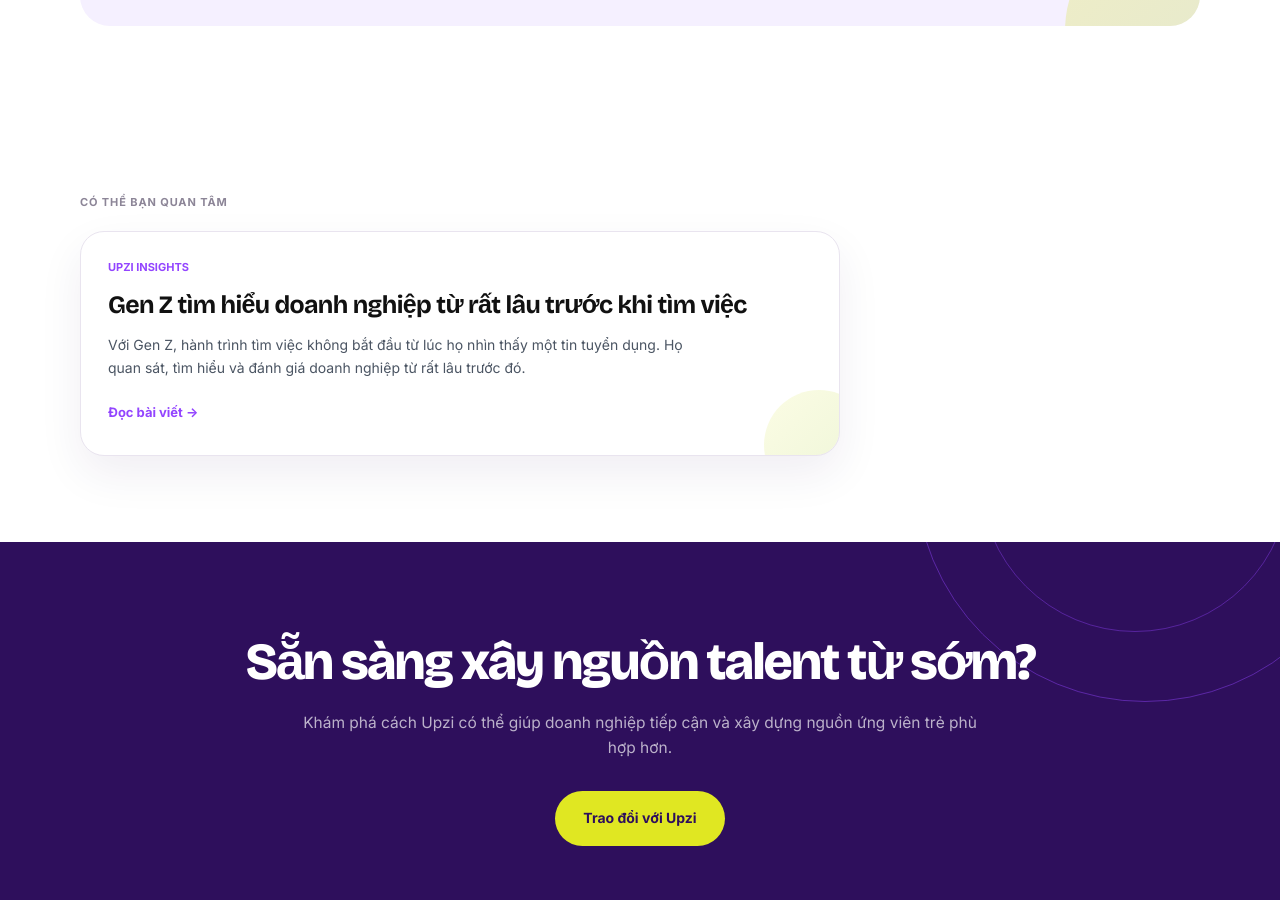
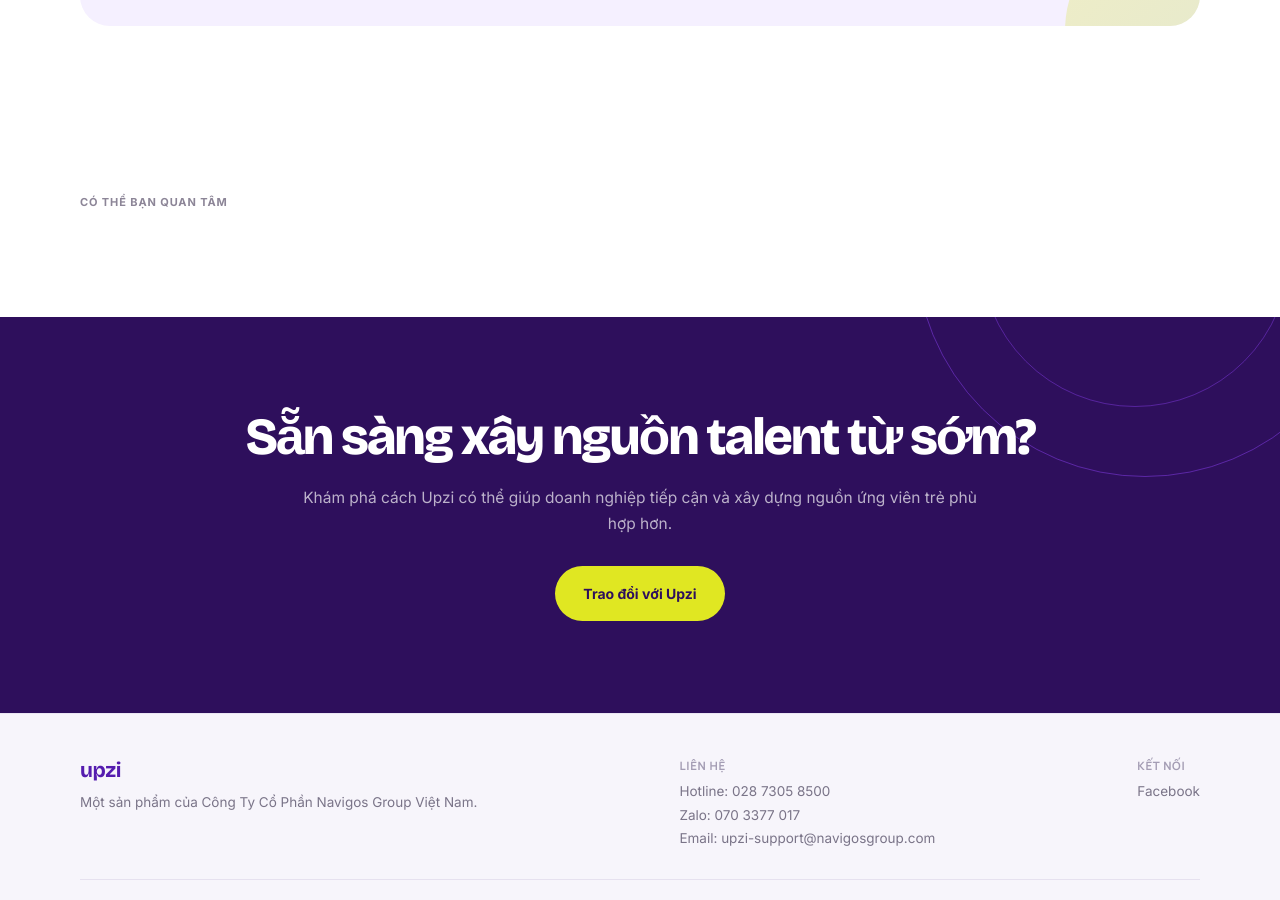
Before and after one commit to upzi-vn/staging, a Jekyll site: the page built from _posts/2026-08-18-tai-sao-nen-tuyen-genz.html, in a window 1280 px wide and 900 px high, scrolled down 4030 px. Built offline with Jekyll 4.4.1, drawn with Linux system fonts in a browser that asks for light colours.

Commit message:
2026-08-18-tai-sao-nen-tuyen-genz.html

```diff
--- a/_posts/2026-08-18-tai-sao-nen-tuyen-genz.html
+++ b/_posts/2026-08-18-tai-sao-nen-tuyen-genz.html
@@ -2016,33 +2016,6 @@
       <div class="intern-related-heading">
         Có thể bạn quan tâm
       </div>
-
-
-      <a
-        href="{{ '/bai-viet-dau-tien/' | relative_url }}"
-        class="intern-related-card"
-      >
-
-        <div class="intern-related-date">
-          UPZI INSIGHTS
-        </div>
-
-        <h3>
-          Gen Z tìm hiểu doanh nghiệp
-          từ rất lâu trước khi tìm việc
-        </h3>
-
-        <p>
-          Với Gen Z, hành trình tìm việc không bắt đầu từ lúc họ nhìn thấy
-          một tin tuyển dụng. Họ quan sát, tìm hiểu và đánh giá doanh nghiệp
-          từ rất lâu trước đó.
-        </p>
-
-        <span class="intern-related-link">
-          Đọc bài viết →
-        </span>
-
-      </a>
 
     </div>
 
```
